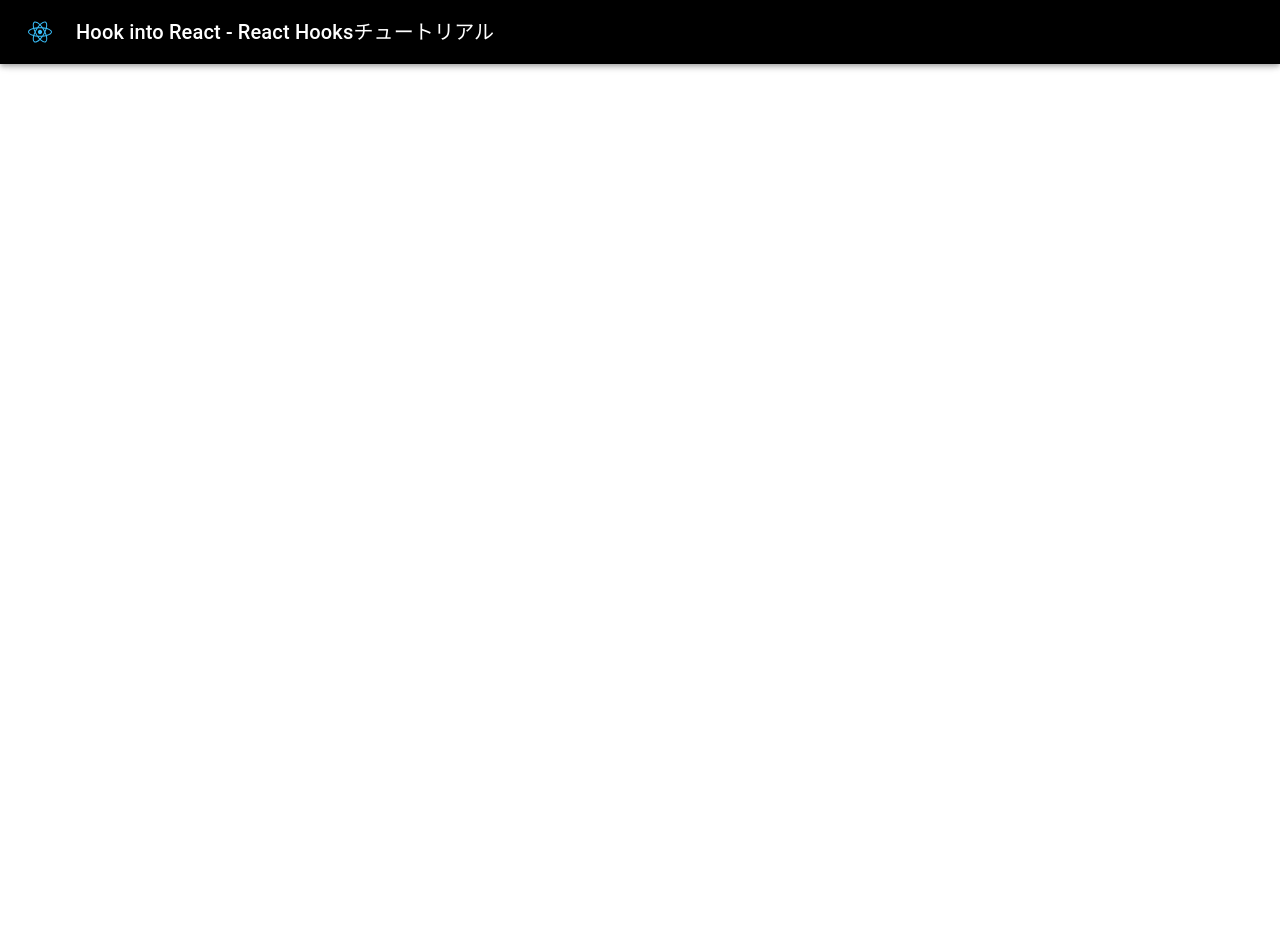
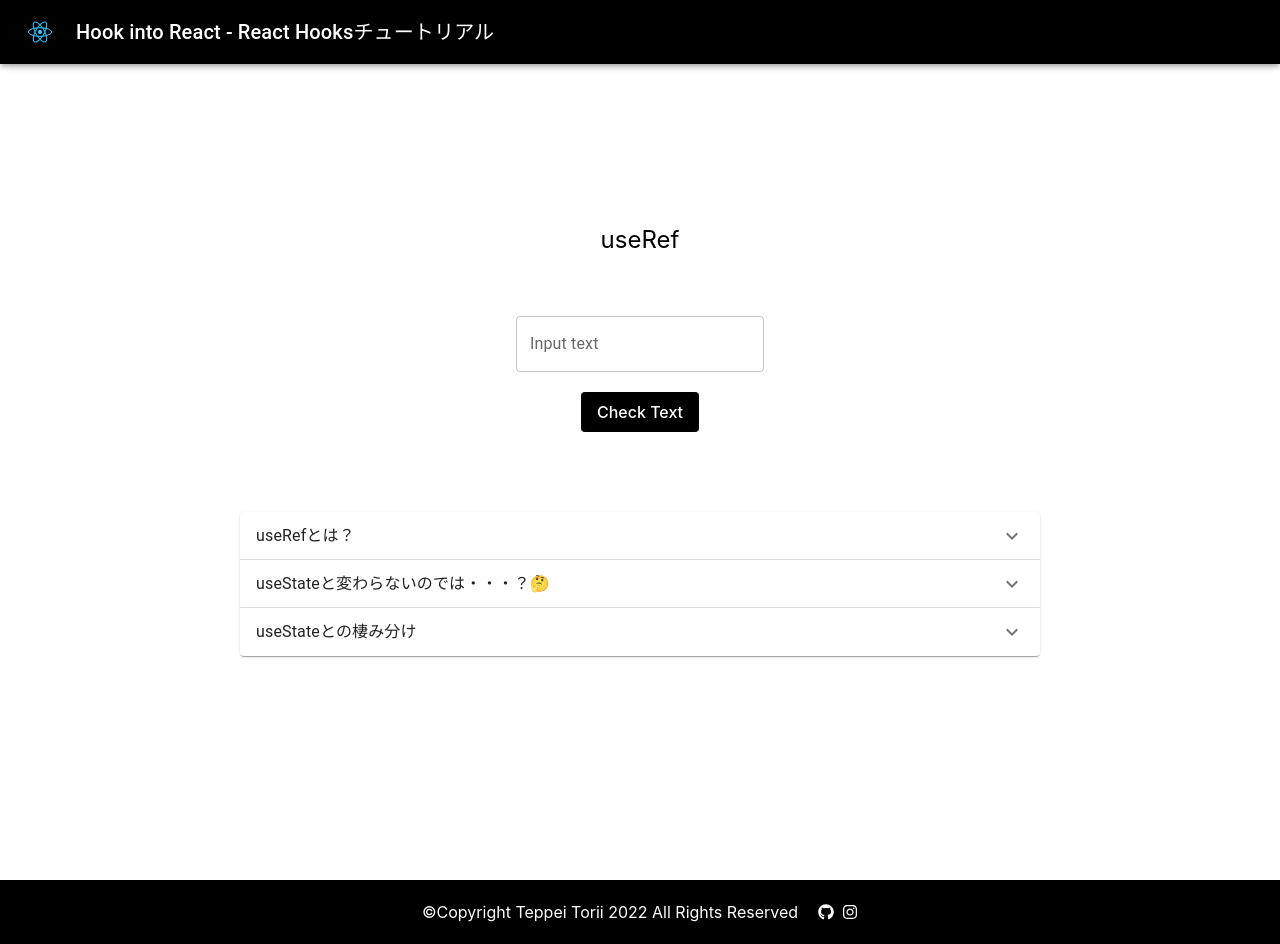
Before and after one commit to Teppeichang/react_hooks_tutorial, a React (Create React App) app: page /useref in a window 1280 px wide. Before the commit the page ends 800 px from the top, so only its background shows below. Built offline with nearby package versions, Linux system fonts and the light colour scheme.

Commit message:
Feat: useRef解説ページ(ガワだけ)

```diff
--- a/src/App.jsx
+++ b/src/App.jsx
@@ -9,6 +9,7 @@ import DestructuringAssignment from "./pages/DestructuringAssignment";
 import SpreadSyntax from "./pages/SpreadSyntax";
 import UseStatePage from "./pages/UseStatePage";
 import UseEffectPage from "./pages/UseEffectPage";
+import UseRefPage from "./pages/UseRefPage";
 import Glossary from "./pages/Glossary";
 import References from "./pages/References";
 
@@ -25,6 +26,7 @@ function App() {
         <Route path="/about-hooks" element={<AboutHooks />}/>
         <Route path="/usestate" element={<UseStatePage />} />
         <Route path="/useeffect" element={<UseEffectPage />} />
+        <Route path="/useref" element={<UseRefPage />} />
         <Route path="/glossary" element={<Glossary />} />
         <Route path="/references" element={<References />} />
       </Routes>
--- a/src/components/Header.jsx
+++ b/src/components/Header.jsx
@@ -50,6 +50,9 @@ const Header = () => {
           <Link to="/useeffect" className="hover:text-sky-400 hover:underline pl-5">
             useEffect
           </Link>
+          <Link to="/useref" className="hover:text-sky-400 hover:underline pl-5">
+            useRef
+          </Link>
           <Link to="/glossary" className="hover:text-sky-400 hover:underline">
           🚧 React用語集
           </Link>
--- /dev/null
+++ b/src/pages/UseRefPage.jsx
@@ -0,0 +1,82 @@
+import { useRef } from "react";
+import { useState } from "react";
+import { TextField } from "@mui/material";
+import Accordion from "@mui/material/Accordion";
+import AccordionSummary from "@mui/material/AccordionSummary";
+import AccordionDetails from "@mui/material/AccordionDetails";
+import Typography from "@mui/material/Typography";
+import ExpandMoreIcon from "@mui/icons-material/ExpandMore";
+import { Box } from "@mui/system";
+
+const UseRefPage = () => {
+  const textRef = useRef(null);
+  const [text, setText] = useState("");
+  const [textError, setTextError] = useState(false);
+
+  const formValidation = () => {
+    let valid = true;
+
+    const isTextRefExists = textRef?.current;
+    if (isTextRefExists) {
+      const isTextValid = isTextRefExists.validity.valid;
+      setTextError(!isTextValid);
+      valid &&= isTextValid;
+    }
+  };
+
+  return (
+    <div className="flex flex-col justify-center items-center min-h-screen mt-20">
+      <p className="text-2xl mb-10">useRef</p>
+      <div className="flex flex-col items-center mt-5 mb-20">
+        <TextField
+          label="Input text"
+          inputRef={textRef}
+          value={text}
+          error={textError}
+          helperText={textError && textRef?.current?.validationMessage}
+          inputProps={{ required: true }}
+          onChange={(event) => setText(event.target.value)}
+        />
+        <button
+          className="bg-black hover:bg-slate-700 text-white font-medium mt-5 py-2 px-4 rounded w-max"
+          onClick={() => formValidation()}
+        >
+          Check Text
+        </button>
+      </div>
+      <Box sx={{width: 800, mb: 10}}>
+        <Accordion>
+          <AccordionSummary expandIcon={<ExpandMoreIcon />}>
+            <Typography>useRefとは？</Typography>
+          </AccordionSummary>
+          <AccordionDetails>
+            <Typography>
+            </Typography>
+          </AccordionDetails>
+        </Accordion>
+        <Accordion>
+          <AccordionSummary expandIcon={<ExpandMoreIcon />}>
+            <Typography>
+              useStateと変わらないのでは・・・？🤔
+            </Typography>
+          </AccordionSummary>
+          <AccordionDetails>
+            <Typography>
+            </Typography>
+          </AccordionDetails>
+        </Accordion>
+        <Accordion>
+          <AccordionSummary expandIcon={<ExpandMoreIcon />}>
+            <Typography>useStateとの棲み分け</Typography>
+          </AccordionSummary>
+          <AccordionDetails>
+            <Typography>
+            </Typography>
+          </AccordionDetails>
+        </Accordion>
+      </Box>
+    </div>
+  );
+};
+
+export default UseRefPage;
```
